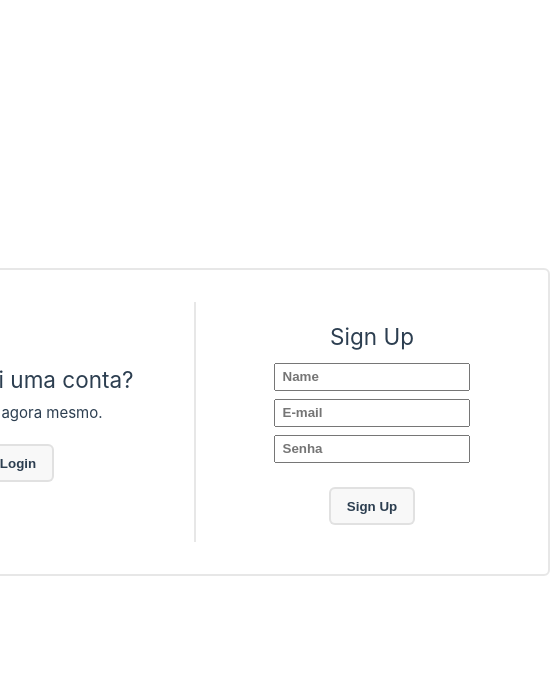
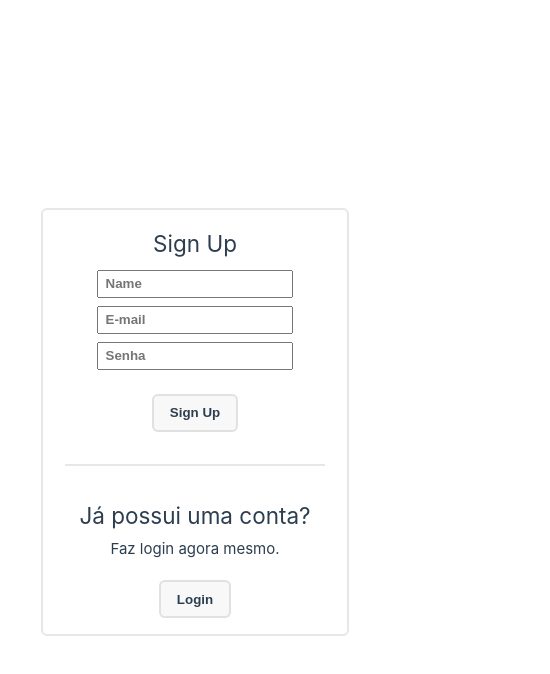
Before and after one commit to JoaoYamaguti/chatApp-Frontend, a Vue app: page /login in a window 390 px wide. Both pictures are taken after a click on the button "Sing Up". Shown: the top 674 px of the page, 550 px wide, since content can reach past the window. Built offline with nearby package versions, Linux system fonts and the light colour scheme; no server answers; the HTML template or start-up script is replaced by a standard one; what oh-vue-icons would draw is missing.

Commit message:
feat: responsivity on login page

```diff
--- a/src/assets/login.css
+++ b/src/assets/login.css
@@ -3,6 +3,7 @@
 .container {
   inline-size: 100vw;
   block-size: 100vh;
+  padding: 1rem;
   display: flex;
   justify-content: center;
   align-items: center;
@@ -23,6 +24,10 @@ main {
     block-size: 15rem;
     border: solid 1px var(--color-border);
   }
+}
+
+.signupMain {
+  flex-flow: row-reverse wrap;
 }
 
 form {
@@ -73,3 +78,36 @@ button {
 section {
   text-align: center;
 }
+
+@media (max-width: 800px) {
+  main {
+    flex-flow: column nowrap;
+    align-items: center;
+    & div {
+      inline-size: 90%;
+      block-size: auto;
+      border: solid 1px var(--color-border);
+    }
+  }
+  .signupMain {
+    flex-flow: column wrap;
+  }
+}
+
+@media (max-width: 400px) {
+  main {
+    padding: 1rem .5rem;
+  }
+
+  form {
+
+    gap: .5rem;
+
+    & input {
+      inline-size: 100%;
+      padding: 0 .4rem;
+      line-height: 1.5rem;
+      font-weight: 700;
+    }
+  }
+}
--- a/src/views/LoginView.vue
+++ b/src/views/LoginView.vue
@@ -105,7 +105,7 @@ function handlePanel() {
 
 <template>
   <div class="container">
-    <main v-if="loginPanel">
+    <main v-if="loginPanel" class="loginMain">
       <section>
         <form ref="loginForm" @submit.prevent="login">
           <h2>Login</h2>
@@ -118,17 +118,11 @@ function handlePanel() {
       <section>
         <h2>Não tem uma conta?</h2>
         <p>Em poucos passos crie uma conta agora.</p>
-        <button type="button" @click="handlePanel">Sing Up</button>
+        <button @click="handlePanel">Sing Up</button>
       </section>
     </main>
 
-    <main v-else>
-      <section>
-        <h2>Já possui uma conta?</h2>
-        <p>Faz login agora mesmo.</p>
-        <button @click="handlePanel">Login</button>
-      </section>
-      <div></div>
+    <main v-else class="signupMain">
       <section>
         <form ref="signupForm" @submit.prevent="signup">
           <h2>Sign Up</h2>
@@ -138,6 +132,12 @@ function handlePanel() {
           <button type="submit">Sign Up</button>
         </form>
       </section>
+      <div></div>
+      <section>
+        <h2>Já possui uma conta?</h2>
+        <p>Faz login agora mesmo.</p>
+        <button @click="handlePanel">Login</button>
+      </section>
     </main>
   </div>
   <NotifyComponent v-if="notify.show" :class="notify.class">{{ notify.msg }}</NotifyComponent>
```
